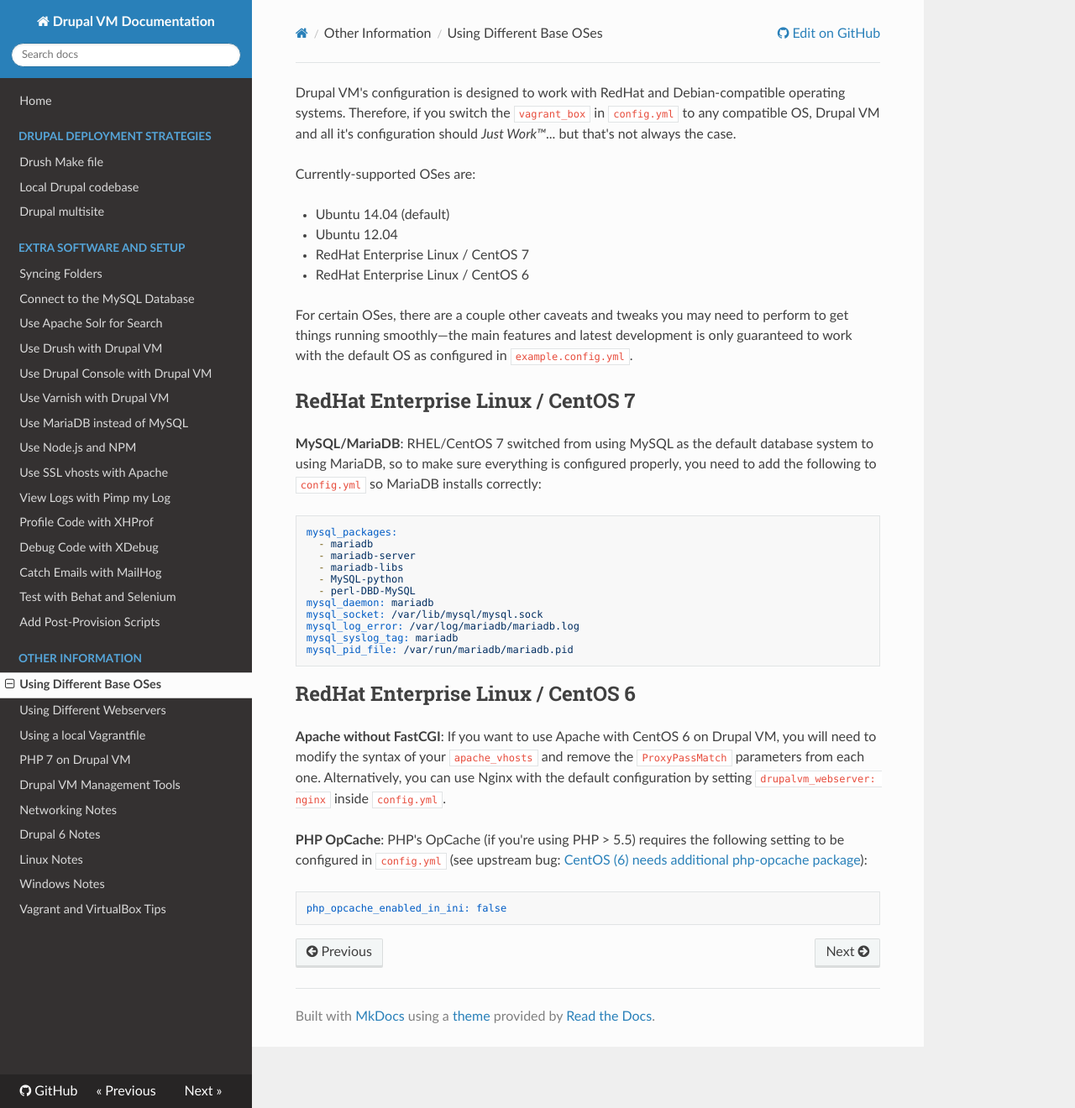
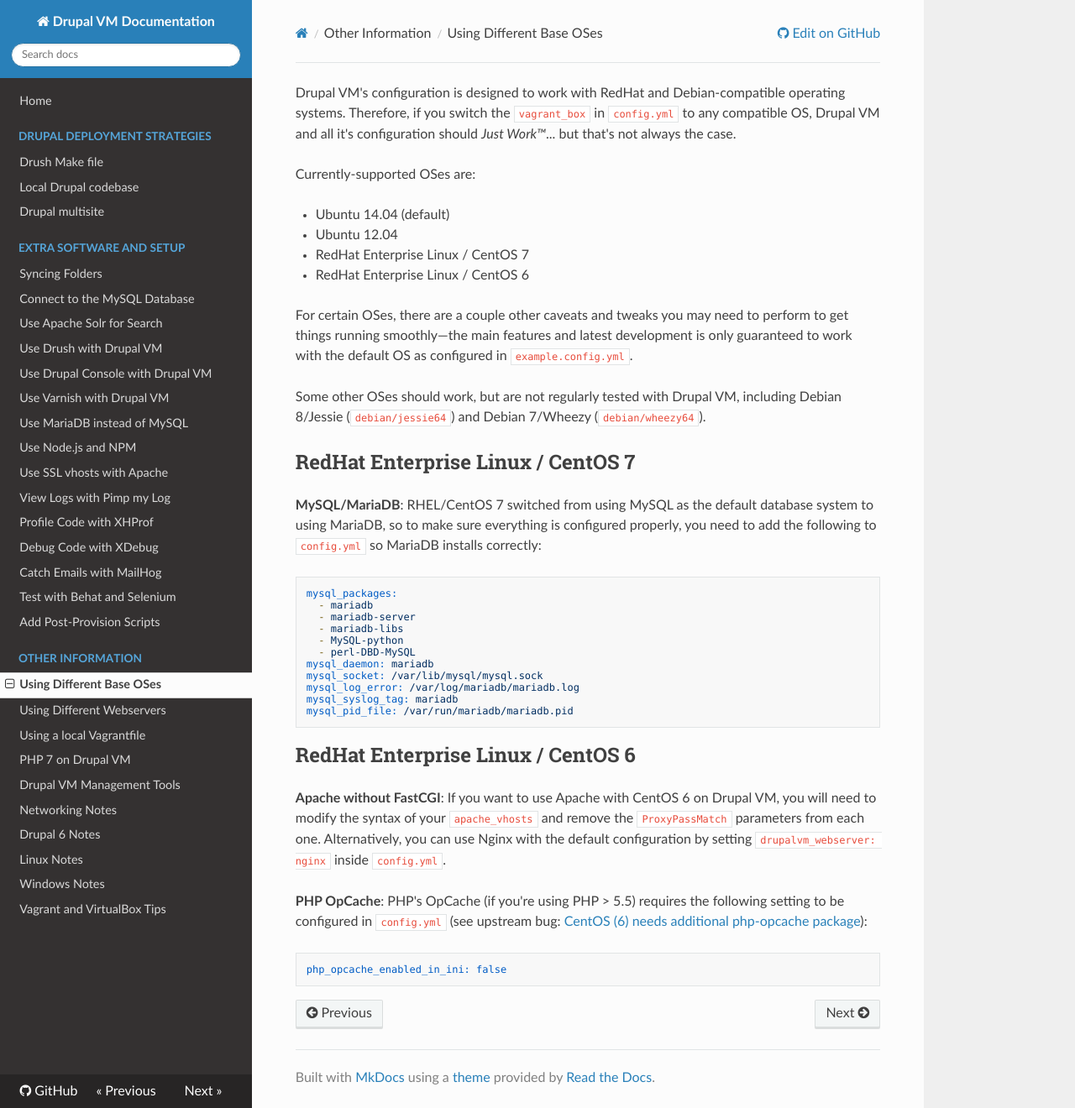
Before and after one commit to geerlingguy/drupal-vm, an MkDocs documentation site: the page built from docs/other/base-os.md, in a window 1280 px wide and 1320 px high. Shown: the whole window at 84% size. Built offline with MkDocs 1.6.1, drawn with Linux system fonts in a browser that asks for light colours; nearby versions of some CDN libraries; old or Windows-style settings are respelled for this version of MkDocs.

Commit message:
Fixes #499: Allow Drupal VM to work on Debian base boxes.

```diff
--- a/docs/other/base-os.md
+++ b/docs/other/base-os.md
@@ -8,6 +8,8 @@ Currently-supported OSes are:
   - RedHat Enterprise Linux / CentOS 6
 
 For certain OSes, there are a couple other caveats and tweaks you may need to perform to get things running smoothly—the main features and latest development is only guaranteed to work with the default OS as configured in `example.config.yml`.
+
+Some other OSes should work, but are not regularly tested with Drupal VM, including Debian 8/Jessie (`debian/jessie64`) and Debian 7/Wheezy (`debian/wheezy64`).
 
 ## RedHat Enterprise Linux / CentOS 7
 
```
Also changed, not shown: 1 other file.
